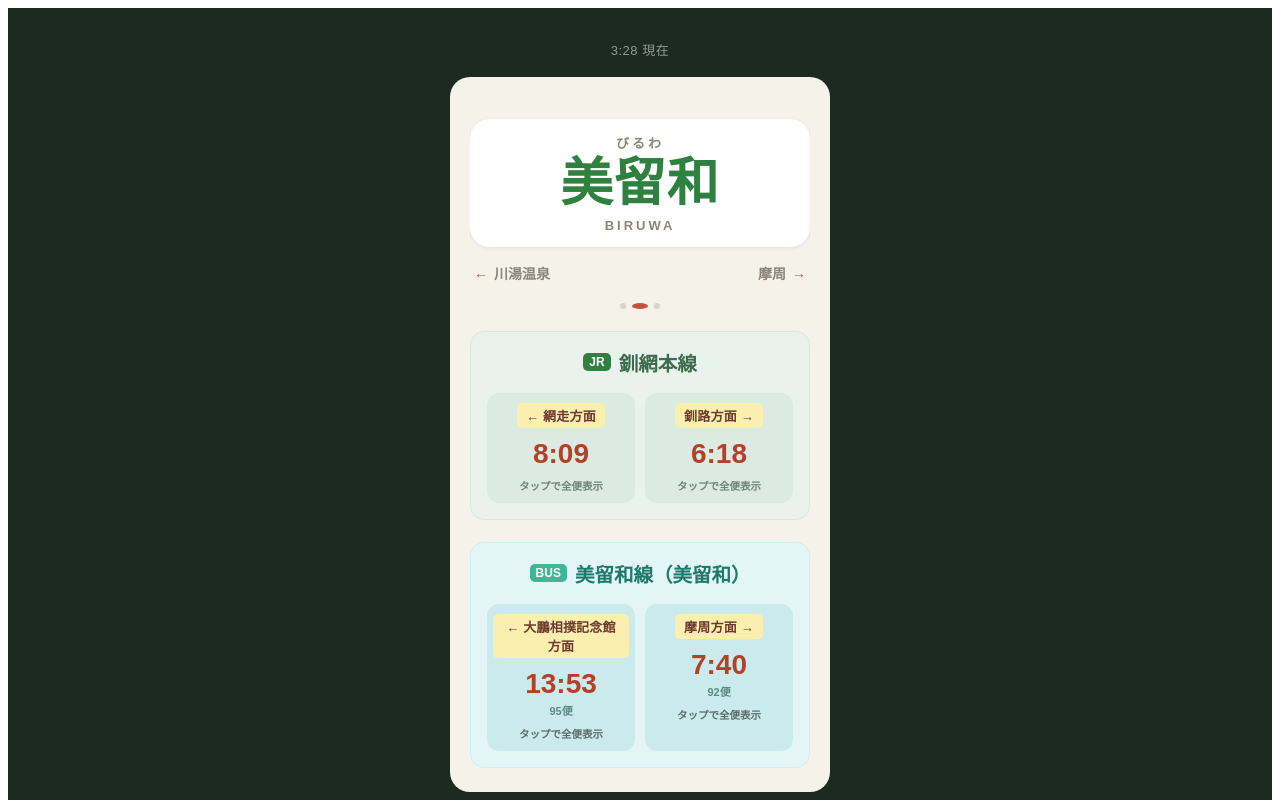
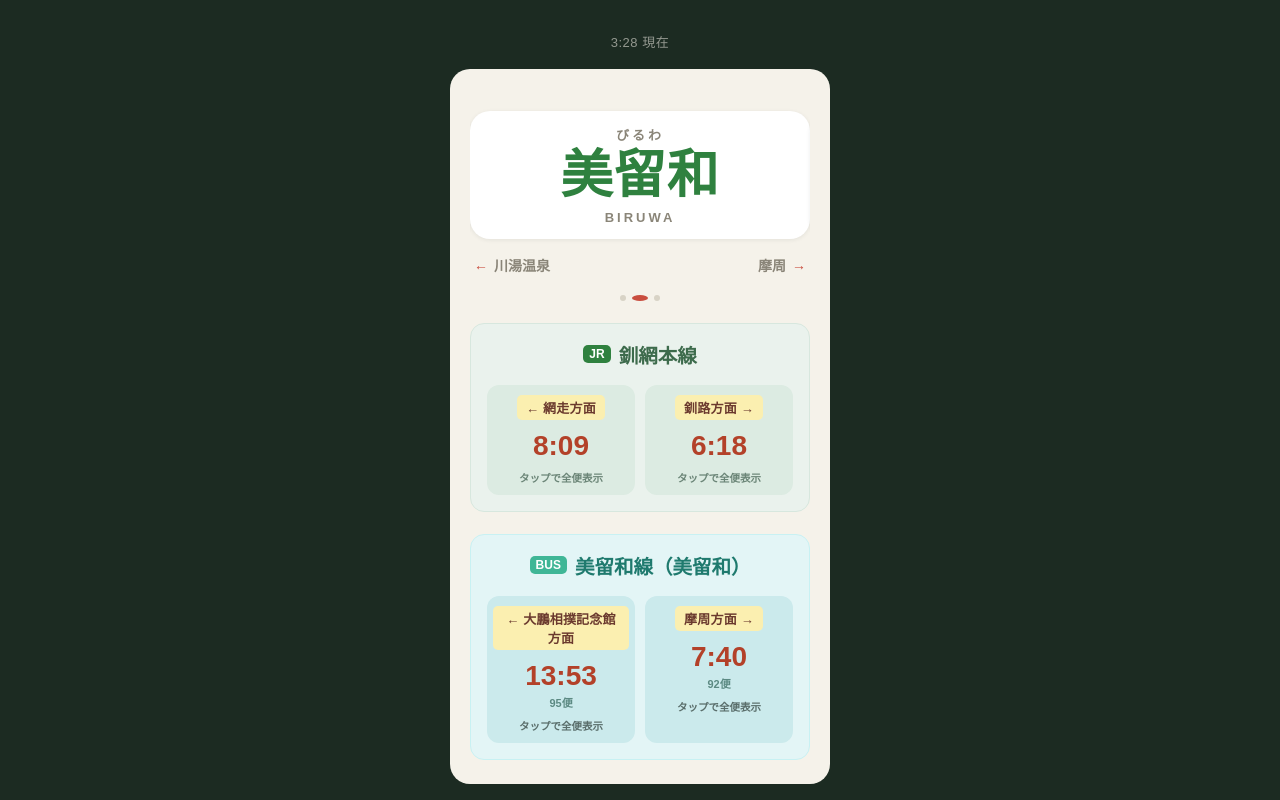
Before and after one commit to toliodesign/teshikaga-app-01, a React (Vite) app: page / in a window 1280 px wide. Shown: the top 800 px of the page. Built offline with nearby package versions, Linux system fonts and the light colour scheme.

Commit message:
Add files via upload

```diff
--- /dev/null
+++ b/src/index.css
@@ -0,0 +1,18 @@
+html, body {
+  margin: 0;
+  padding: 0;
+  background: #1C2B22;
+  /* スマホのアドレスバーの伸び縮みで下に余白ができても、
+     常にアプリと同じ濃緑が見えるようにする */
+  min-height: 100%;
+}
+
+#root {
+  min-height: 100vh;
+}
+
+@supports (height: 100dvh) {
+  #root {
+    min-height: 100dvh;
+  }
+}
--- a/src/main.jsx
+++ b/src/main.jsx
@@ -1,6 +1,7 @@
 import React from 'react';
 import ReactDOM from 'react-dom/client';
 import App from './App.jsx';
+import './index.css';
 
 ReactDOM.createRoot(document.getElementById('root')).render(
   <React.StrictMode>
```
